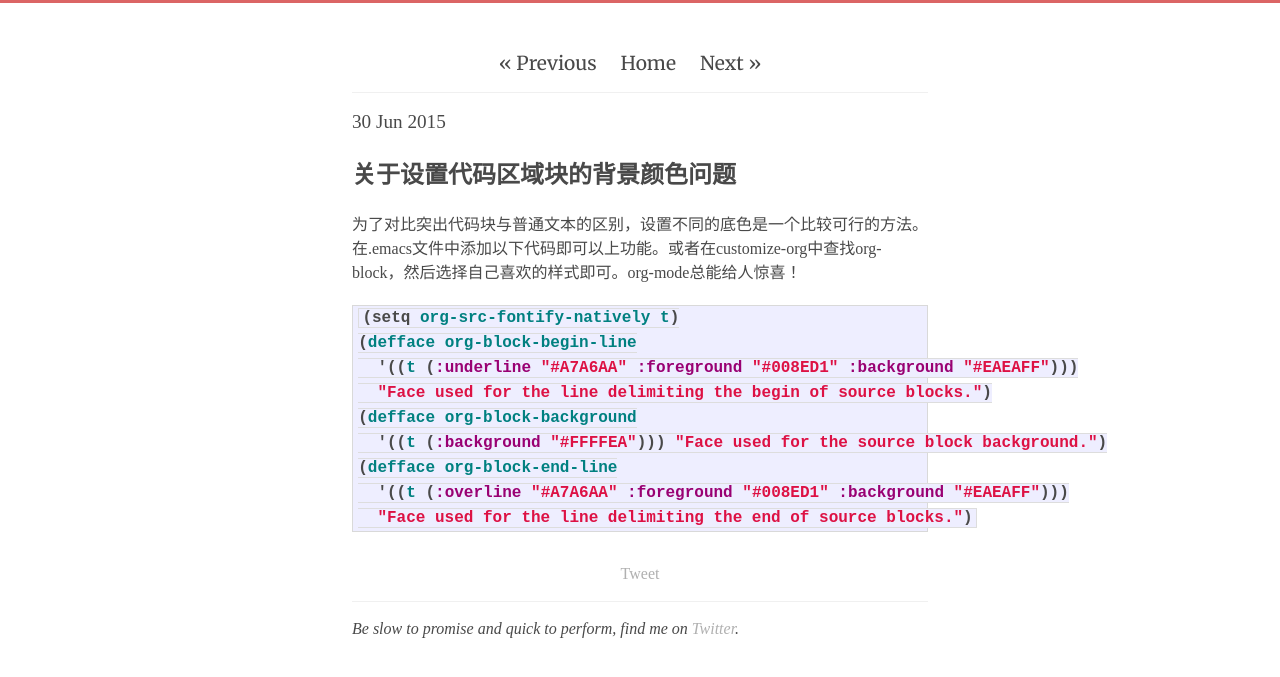
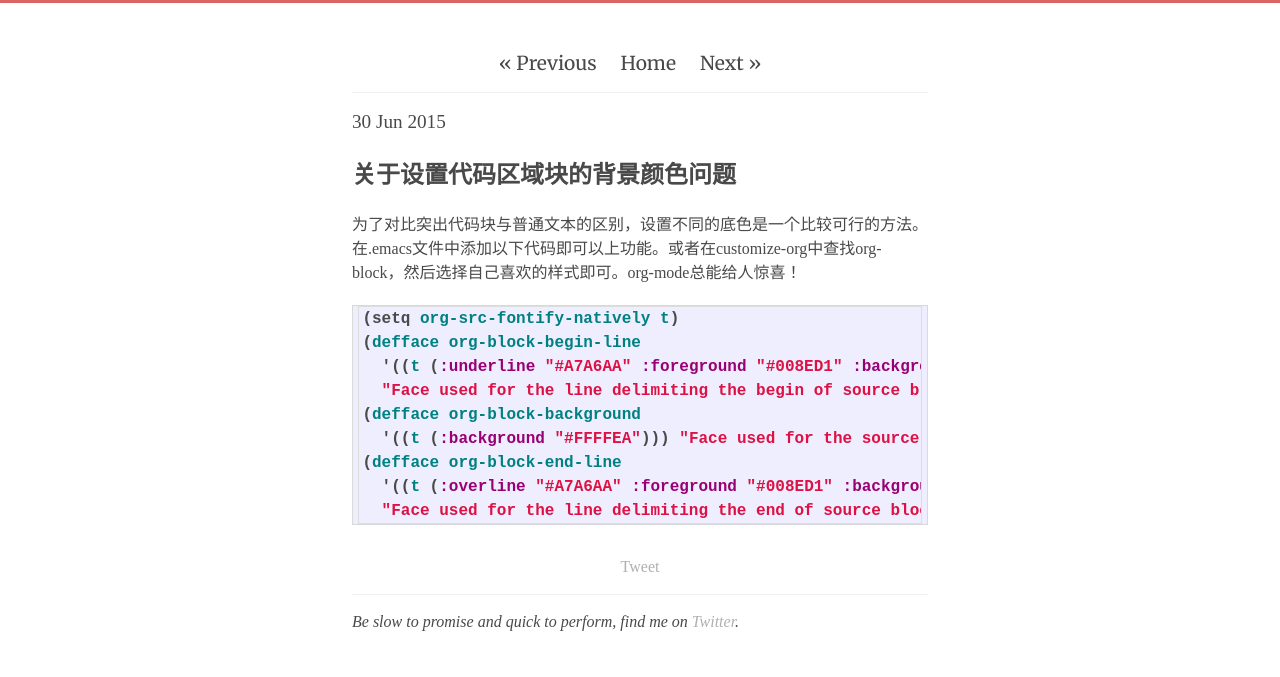
Before and after one commit to llcc/layatjpy, a Jekyll site: the page built from _posts/2015-06-30-%E5%85%B3%E4%BA%8E%E8%AE%BE%E7%BD%AE%E4%BB%A3%E7%A0%81%E5%8C%BA%E5%9F%9F%E5%9D%97%E7%9A%84%E8%83%8C%E6%99%AF%E9%A2%9C%E8%89%B2%E9%97%AE%E9%A2%98.html, in a window 1280 px wide. Shown: the top 677 px of the page. Built offline with Jekyll 4.4.1, drawn with Linux system fonts in a browser that asks for light colours; Markdown is read by kramdown in place of the engine named in the settings; comment, search, counter and statistics services are not loaded.

Commit message:
syntax css append line wrap and line number style

```diff
--- a/css/syntax.css
+++ b/css/syntax.css
@@ -58,3 +58,6 @@
 .highlight .vg { color: #008080 } /* Name.Variable.Global */
 .highlight .vi { color: #008080 } /* Name.Variable.Instance */
 .highlight .il { color: #009999 } /* Literal.Number.Integer.Long */
+ /* Add to css/syntax.css */
+.highlight .lineno { color: #ccc; display:inline-block; padding: 0 5px; border-right:1px solid #ccc; }
+.highlight pre code { display: block; white-space: pre; overflow-x: auto; word-wrap: normal; }
```
